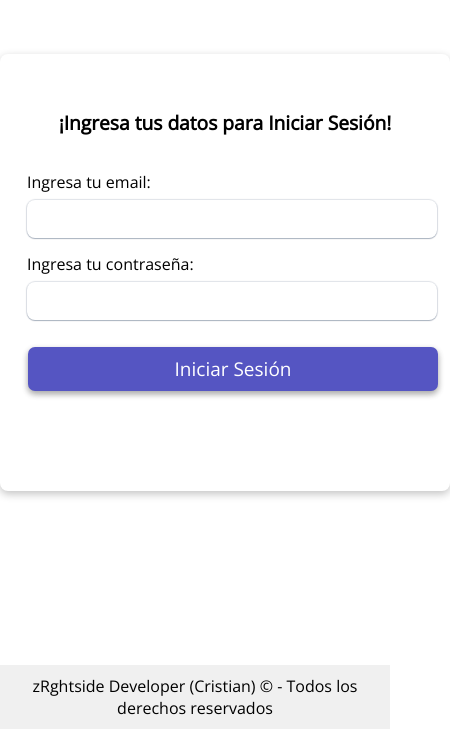
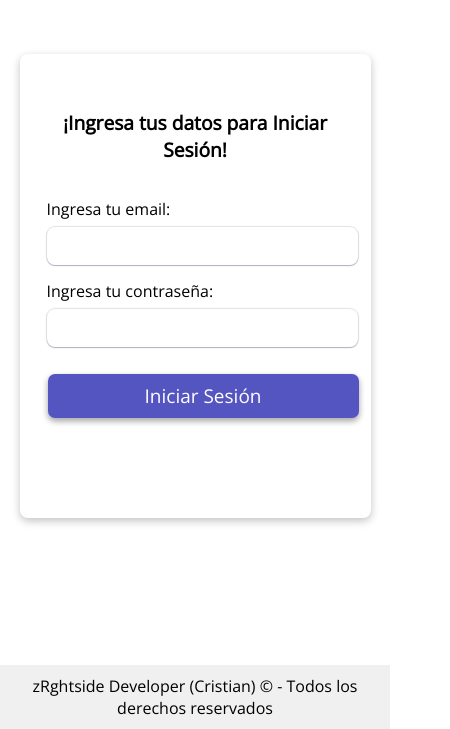
Before and after one commit to cami98735264/veterinaria-crud-sessions, a React (Create React App) app: page /#/login in a window 390 px wide. Shown: the part 115-844 px from the top of the page, 450 px wide, since content can reach past the window. Built offline with nearby package versions, Linux system fonts and the light colour scheme; no server answers.

Commit message:
Added main section styles

```diff
--- a/src/App.css
+++ b/src/App.css
@@ -5,67 +5,8 @@
   box-sizing: border-box;
   font-size: 1em;
   font-family: "Open Sans", sans-serif;
-
+  text-decoration: none;
 }
-
-.formCredenciales input {
-  width: 100%;
-}
-
-
-.formCredenciales {
-  margin: 20vh auto;
-  width: 450px;
-  max-width: 450px;
-  box-shadow: rgba(0, 0, 0, 0.24) 0px 3px 8px;
-  padding: 20px;
-  border-radius: 8px;
-}
-
-.formCredenciales input {
-  font-size: 1em;
-  box-shadow: rgba(9, 30, 66, 0.25) 0px 1px 1px, rgba(9, 30, 66, 0.13) 0px 0px 1px 1px;
-  outline: none;
-  padding: 8px;
-  border-radius: 8px;
-
-  border: none;
-}
-.formCredenciales > * {
-  margin: 20px 0;
-}
-
-.formCredenciales .inputs-credenciales > * {
-  margin: 8px 0;
-}
-.formCredenciales .inputs-credenciales input, label {
-  margin: 7px;
-}
-
-.formCredenciales h1 {
-  margin: 35px auto;
-  text-align: center;
-  font-size: 1.2em;
-}
-
-.formCredenciales button {
-  width: 100%;
-  display: block;
-  margin: 0 8px;
-  padding: 9px;
-  font-size: 19px;
-  border-radius: 7px;
-  border: none;
-  color: #fff;
-  background-color: rgb(85, 85, 194);
-  box-shadow: rgba(0, 0, 0, 0.16) 0px 3px 6px, rgba(0, 0, 0, 0.23) 0px 3px 6px;
-}
-
-.formCredenciales .span-link-credentials {
-  display: block;
-  margin: 29px 8px;
-}
-
 .icons {
   color: #fff;
   margin-right: 15px;
--- a/src/components/FormCredenciales.js
+++ b/src/components/FormCredenciales.js
@@ -1,7 +1,7 @@
 import loginContext from "../index.js";
 import { useContext } from "react";
 import { Navigate } from 'react-router-dom';
-
+import './css/FormCredenciales.css';
 
 const FormCredenciales = (props) => {
     const context = useContext(loginContext);
--- a/src/components/Main.js
+++ b/src/components/Main.js
@@ -2,22 +2,36 @@ import { useContext } from "react"
 import loginContext from "../index.js";
 import { Navigate } from "react-router-dom";
 import Header from "./Header.js";
+import { Link } from 'react-router-dom';
 import { GrConfigure } from "react-icons/gr";
 import { FaFolderPlus } from "react-icons/fa6";
 import { MdAssignmentAdd } from "react-icons/md";
 import { MdFolderOff } from "react-icons/md";
+import "./css/Main.css";
+import veterinarioSvg from '../assets/vet-png.png'
 
 const linksHeader = [{id: 4, nombre: "Configuración de la cuenta", url: "/account/config", icon: <GrConfigure className="icons" />}, {id: 3, nombre: "Citas Agendadas", url: "/citas", icon: <FaFolderPlus className="icons"/> }, {id: 2, nombre: "Cancelar Cita", url: "/citas/cancelar", icon: <MdFolderOff className="icons"/>}, {id: 1, nombre: "Agendar Cita", url: "/citas/agendar", icon: <MdAssignmentAdd className="icons"/>}];
 const Main = () => {
     const context = useContext(loginContext);
-    const { correo, telefono } = context.userData;
+    const { correo, isAdmin } = context.userData;
     const isLogged = context.isLogged;
     return (
         <>
         {isLogged ? <>
         <Header elementos={linksHeader} email={correo}></Header>
-        <h1>Bienvenido! {correo}, tu teléfono es: {telefono} y estás actualmente logeado!</h1>
-        <br></br>
+        <section className="mainSection">
+            <div>
+                <img src={veterinarioSvg} alt="veterina-img"></img>
+            </div>
+            <div className='text-mainsection-container'>
+                <h3>¡Bienvenido a nuestro portal de veterinaria señor {isAdmin ? "adminitrador" : "usuario"}!</h3>
+                <p>En el siguiente portal, podrá tener la capacidad de hacer las siguientes acciones:</p>
+                <ul>
+                    {linksHeader.map(elemento => <li key={elemento.id}>➜ <Link to={elemento.url}>{elemento.nombre}</Link></li>)}
+                </ul>
+            </div>
+        </section>
+
         </> : <Navigate to={"/login"} replace={true}></Navigate>}
         </>
     )
--- /dev/null
+++ b/src/components/css/FormCredenciales.css
@@ -0,0 +1,64 @@
+.formCredenciales input {
+  width: 100%;
+}
+
+
+.formCredenciales {
+  margin: 20vh auto;
+  width: 450px;
+  max-width: 450px;
+  box-shadow: rgba(0, 0, 0, 0.24) 0px 3px 8px;
+  padding: 20px;
+  border-radius: 8px;
+}
+
+.formCredenciales input {
+  font-size: 1em;
+  box-shadow: rgba(9, 30, 66, 0.25) 0px 1px 1px, rgba(9, 30, 66, 0.13) 0px 0px 1px 1px;
+  outline: none;
+  padding: 8px;
+  border-radius: 8px;
+
+  border: none;
+}
+.formCredenciales > * {
+  margin: 20px 0;
+}
+
+.formCredenciales .inputs-credenciales > * {
+  margin: 8px 0;
+}
+.formCredenciales .inputs-credenciales input, label {
+  margin: 7px;
+}
+
+.formCredenciales h1 {
+  margin: 35px auto;
+  text-align: center;
+  font-size: 1.2em;
+}
+
+.formCredenciales button {
+  width: 100%;
+  display: block;
+  margin: 0 8px;
+  padding: 9px;
+  font-size: 19px;
+  border-radius: 7px;
+  border: none;
+  color: #fff;
+  background-color: rgb(85, 85, 194);
+  box-shadow: rgba(0, 0, 0, 0.16) 0px 3px 6px, rgba(0, 0, 0, 0.23) 0px 3px 6px;
+}
+
+.formCredenciales .span-link-credentials {
+  display: block;
+  margin: 29px 8px;
+}
+
+@media only screen and (max-width: 524px) {
+  .formCredenciales {
+    width: 90%;
+  }
+
+}
--- a/src/components/css/Header.css
+++ b/src/components/css/Header.css
@@ -1,5 +1,6 @@
 .mainNav .main-mobile {
     display: none;
+    top: 0;
 }
 
 .mainNav .main ul li {
@@ -17,6 +18,8 @@
     list-style: none;
 }
 .mainNav {
+    top: 0;
+    position: sticky;
     background-color: rgb(85, 85, 194);
 }
 .mainNav .main {
@@ -58,6 +61,7 @@
     }
     .mainNav .main-mobile {
         display: unset;
+        position: sticky;
     }
     .mainNav .main-mobile .main-mobile-minimized {
         display: flex;
@@ -68,4 +72,11 @@
         padding: 20px;
         text-decoration: none;
     }
+    .mainSection {
+        flex-direction: column;
+        justify-content: center;
+    }
+    .mainSection h3 {
+        text-align: center;
+    }
 }
--- /dev/null
+++ b/src/components/css/Main.css
@@ -0,0 +1,33 @@
+.mainSection {
+    margin: 10vh auto;
+    display: flex;
+    justify-content: space-around;
+    align-items: center;
+}
+
+.text-mainsection-container *:not(ul, li){
+    margin: 25px 10px;
+}
+
+.text-mainsection-container {
+    font-size: 1.1em;
+}
+
+.text-mainsection-container h3 {
+    color: #7d2181;
+    text-underline-offset: 6px;
+    font-size: 1.5em;
+}
+.mainSection ul li {
+    margin: 5px 10px;
+    list-style: none;
+}
+
+.mainSection img {
+    display: block;
+    margin: 0 auto;
+    width: 90%;
+}
+.mainSection a {
+    color: #0000EE;
+}
```
Also changed, not shown: src/assets/vet-png.png (added).
